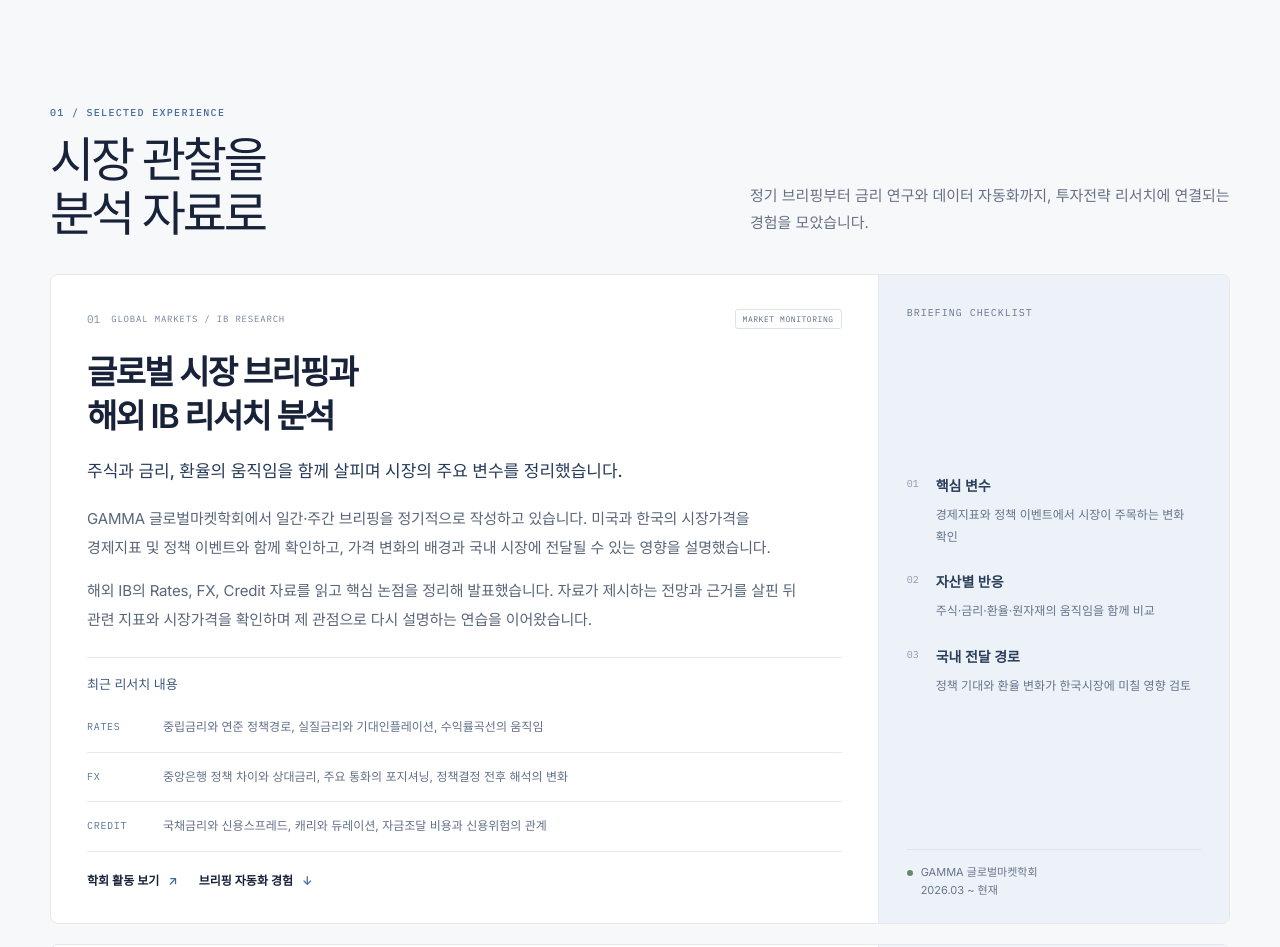
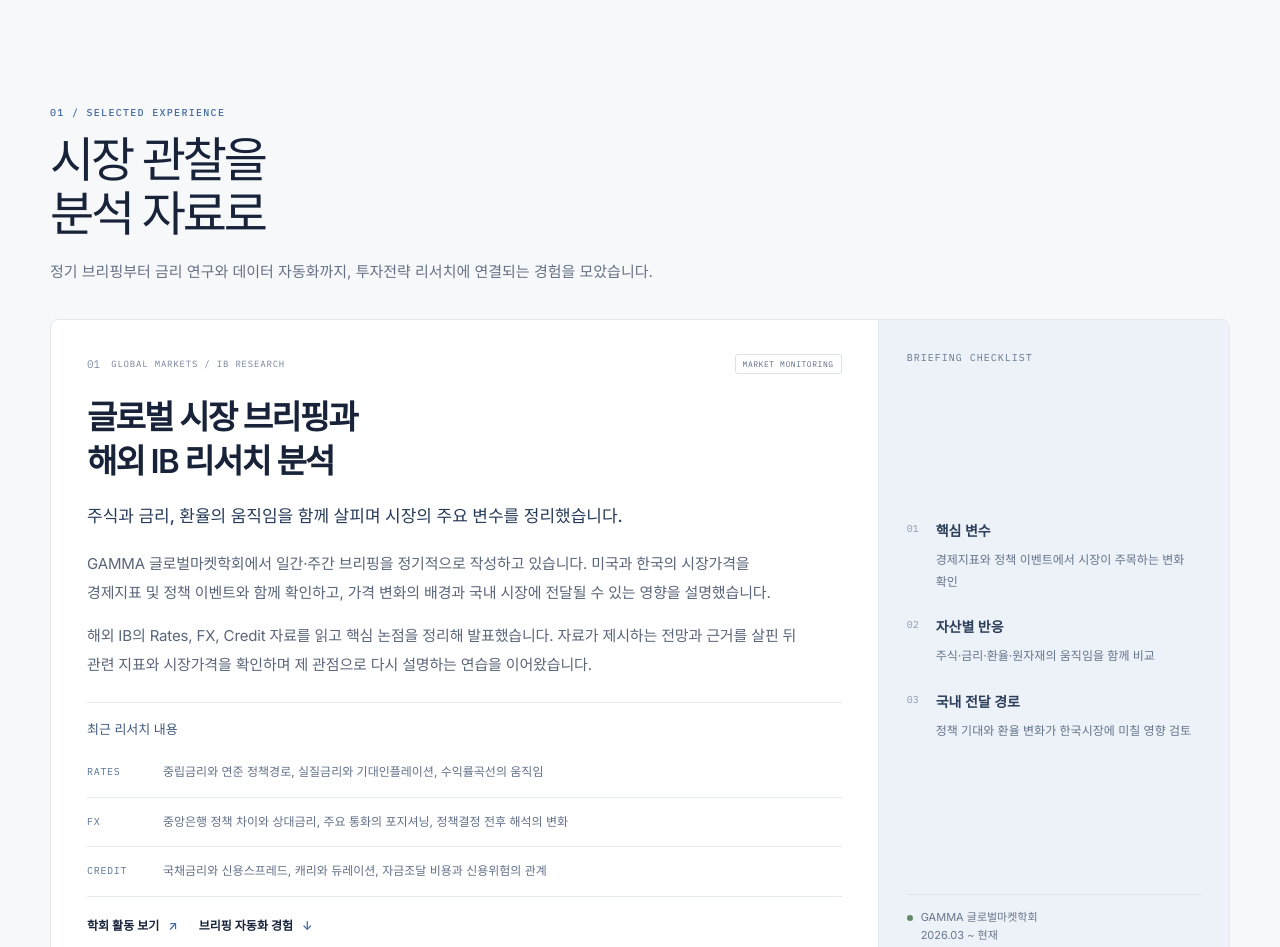
Before and after one commit to bucheoncityboy/ls-investment-strategy-portfolio, a website: page index.html in a window 1280 px wide. Shown: the part 722-1669 px from the top of the page. Drawn offline with Linux system fonts and the light colour scheme.

Commit message:
Keep section introductions on one desktop line

```diff
--- a/index.html
+++ b/index.html
@@ -14,7 +14,7 @@
     <link rel="preconnect" href="https://fonts.googleapis.com">
     <link rel="preconnect" href="https://fonts.gstatic.com" crossorigin>
     <link href="https://fonts.googleapis.com/css2?family=IBM+Plex+Mono:wght@400;500;600&family=Inter:wght@400;500;600;700&family=Noto+Sans+KR:wght@400;500;600;700&display=swap" rel="stylesheet">
-    <link rel="stylesheet" href="styles.css?v=ls-20261006-r3">
+    <link rel="stylesheet" href="styles.css?v=ls-20261006-r4">
   </head>
   <body>
     <a class="skip-link" href="#main">본문으로 건너뛰기</a>
--- a/styles.css
+++ b/styles.css
@@ -1031,8 +1031,8 @@ a:focus-visible {
 .ops-steps li { min-height: 62px; }
 .ops-steps strong { font-size: 15px; }
 .ops-tag { font: 12px var(--sans); word-break: keep-all; }
-.background-section .section-heading { display: block; }
-.background-section .section-intro { max-width: none; margin: 18px 0 0; }
+.section-heading { display: block; }
+.section-heading .section-intro { max-width: none; margin: 18px 0 0; }
 .credentials-heading .eyebrow { font-size: 9px; }
 .credential-row strong { font-size: 12px; }
 .credential-row span, .credential-row time { font-size: 10px; }
```
